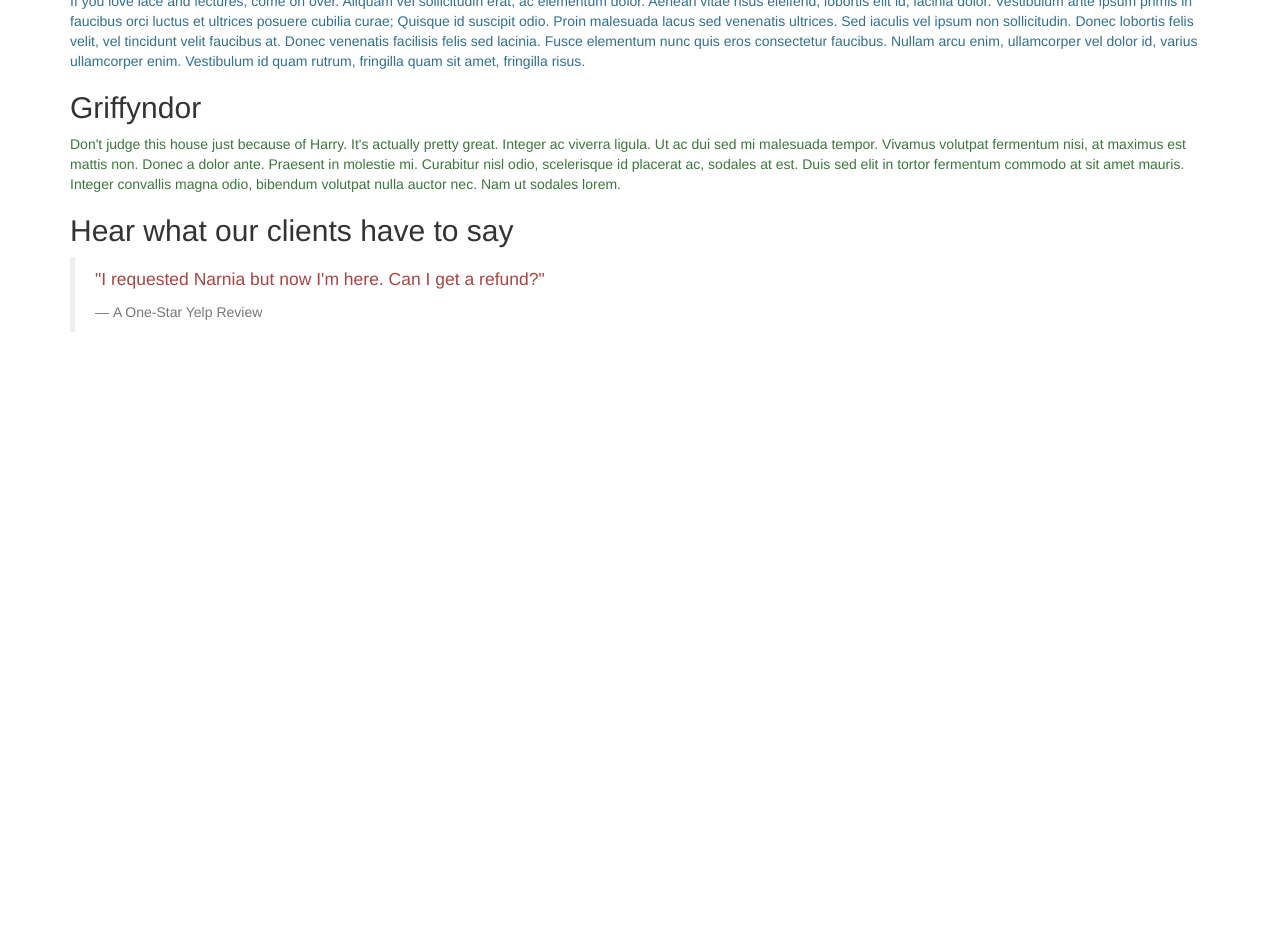
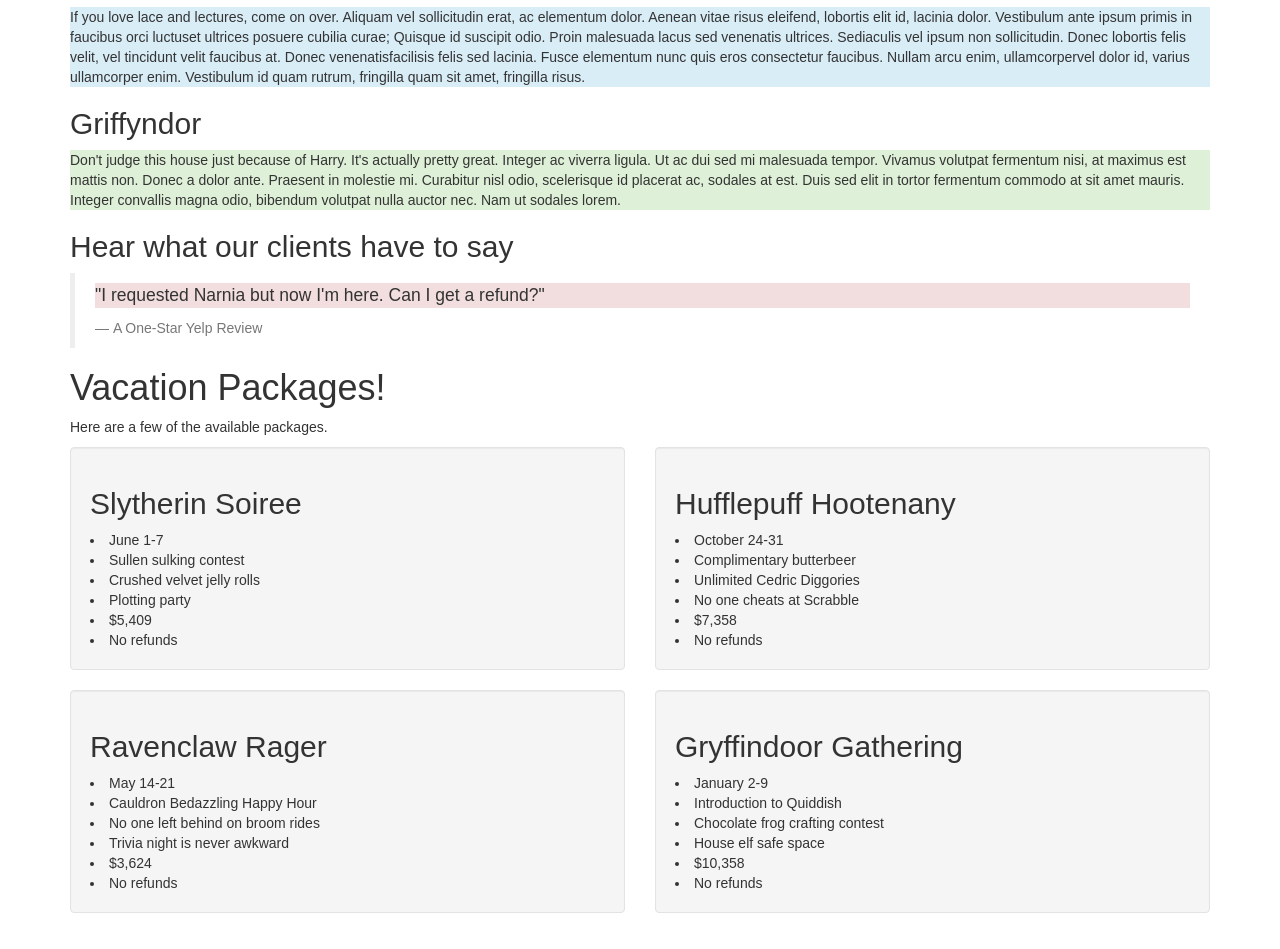
Before and after one commit to michelle-david/vacation, a plain HTML site: page index.html in a window 1280 px wide. Shown: the part 742-1691 px from the top of the page. Before the commit the page ends 1094 px from the top, so only its background shows below. Drawn offline with Linux system fonts and the light colour scheme.

```diff
--- a/css/styles.css
+++ b/css/styles.css
@@ -0,0 +1,4 @@
+body {
+  font-family: fantasy;
+  margin: 16px;
+}
--- a/index.html
+++ b/index.html
@@ -1,8 +1,10 @@
 <!DOCTYPE html>
 <html>
+
 <head>
   <title>Vacation at Hogwarts</title>
   <link href="css/bootstrap.css" rel="stylesheet" type="text/css">
+  <link href="css/styles.css" rel="stylesheet" type="text/css">
 </head>
 <body>
   <div class="container">
@@ -20,18 +22,87 @@
       </h3>
     </div>
     <h2>Slytherin</h2>
-        <p class="text-info">This house is where the elite meet to cre-eat murder! Lorem ipsum dolor sit amet, consectetur adipiscing elit. Ut sem nisi, eleifend quis vestibulum egestas, ornare ac ante. Mauris vitae suscipit nunc. Praesent consequat purus quis sagittis convallis. Vivamus ullamcorper tortor sed interdum pharetra. Aliquam euismod arcu quis interdum aliquam. Nam ac purus in tellus fringilla sollicitudin. Morbi interdum viverra tortor eu consectetur. Sed in risus tempor, rhoncus mi id, luctus felis.</p>
+    <p class="bg-info">This house is where the elite meet to cre-eat murder! Lorem ipsum dolor sit amet,
+      consecteturadipiscing elit. Ut sem nisi, eleifend quis vestibulum egestas, ornare ac ante. Mauris vitae suscipit
+      nunc. Praesent consequat purus quis sagittis convallis. Vivamus ullamcorper tortor sed interdum pharetra.
+      Aliquameuismod arcu quis interdum aliquam. Nam ac purus in tellus fringilla sollicitudin. Morbi interdum viverra
+      tortoreu consectetur. Sed in risus tempor, rhoncus mi id, luctus felis.</p>
     <h2>Hufflepuff</h2>
-        <p class="text-danger">Strong and sweet this is where you meet! Duis condimentum vulputate sapien ut lacinia. Pellentesque eu neque eu turpis blandit venenatis. Donec non finibus felis. Sed nec ipsum luctus, pretium velit eu, suscipit diam. Aliquam et convallis metus. Cras efficitur ligula et leo porta porttitor. Donec interdum orci ex, eget imperdiet lectus molestie a. Mauris vulputate cursus lorem nec tempor. Aliquam vitae nisi turpis. Nunc in congue ante. Suspendisse potenti. Donec nunc enim, sagittis ut erat sollicitudin, tempor tempus neque.</p>
+    <p class="bg-danger">Strong and sweet this is where you meet! Duis condimentum vulputate sapien ut
+      lacinia.Pellentesque eu neque eu turpis blandit venenatis. Donec non finibus felis. Sed nec ipsum luctus, pretium
+      veliteu, suscipit diam. Aliquam et convallis metus. Cras efficitur ligula et leo porta porttitor. Donec interdum
+      orciex, eget imperdiet lectus molestie a. Mauris vulputate cursus lorem nec tempor. Aliquam vitae nisi turpis.
+      Nunc incongue ante. Suspendisse potenti. Donec nunc enim, sagittis ut erat sollicitudin, tempor tempus neque.</p>
     <h2>Ravenclaw</h2>
-        <p class="text-info">If you love lace and lectures, come on over. Aliquam vel sollicitudin erat, ac elementum dolor. Aenean vitae risus eleifend, lobortis elit id, lacinia dolor. Vestibulum ante ipsum primis in faucibus orci luctus et ultrices posuere cubilia curae; Quisque id suscipit odio. Proin malesuada lacus sed venenatis ultrices. Sed iaculis vel ipsum non sollicitudin. Donec lobortis felis velit, vel tincidunt velit faucibus at. Donec venenatis facilisis felis sed lacinia. Fusce elementum nunc quis eros consectetur faucibus. Nullam arcu enim, ullamcorper vel dolor id, varius ullamcorper enim. Vestibulum id quam rutrum, fringilla quam sit amet, fringilla risus.</p>
+    <p class="bg-info">If you love lace and lectures, come on over. Aliquam vel sollicitudin erat, ac elementum dolor.
+      Aenean vitae risus eleifend, lobortis elit id, lacinia dolor. Vestibulum ante ipsum primis in faucibus orci
+      luctuset ultrices posuere cubilia curae; Quisque id suscipit odio. Proin malesuada lacus sed venenatis ultrices.
+      Sediaculis vel ipsum non sollicitudin. Donec lobortis felis velit, vel tincidunt velit faucibus at. Donec
+      venenatisfacilisis felis sed lacinia. Fusce elementum nunc quis eros consectetur faucibus. Nullam arcu enim,
+      ullamcorpervel dolor id, varius ullamcorper enim. Vestibulum id quam rutrum, fringilla quam sit amet, fringilla
+      risus.</p>
     <h2>Griffyndor</h2>
-          <p class="text-success">Don't judge this house just because of Harry. It's actually pretty great. Integer ac viverra ligula. Ut ac dui sed mi malesuada tempor. Vivamus volutpat fermentum nisi, at maximus est mattis non. Donec a dolor ante. Praesent in molestie mi. Curabitur nisl odio, scelerisque id placerat ac, sodales at est. Duis sed elit in tortor fermentum commodo at sit amet mauris. Integer convallis magna odio, bibendum volutpat nulla auctor nec. Nam ut sodales lorem.</p>
+    <p class="bg-success">Don't judge this house just because of Harry. It's actually pretty great. Integer ac viverra
+      ligula. Ut ac dui sed mi malesuada tempor. Vivamus volutpat fermentum nisi, at maximus est mattis non. Donec a
+      dolor ante. Praesent in molestie mi. Curabitur nisl odio, scelerisque id placerat ac, sodales at est. Duis sed
+      elit in tortor fermentum commodo at sit amet mauris. Integer convallis magna odio, bibendum volutpat nulla auctor
+      nec. Nam ut sodales lorem.</p>
     <h2>Hear what our clients have to say</h2>
     <blockquote>
-        <p class="text-danger">"I requested Narnia but now I'm here. Can I get a refund?"</p>
+      <p class="bg-danger">"I requested Narnia but now I'm here. Can I get a refund?"</p>
       <footer>A One-Star Yelp Review</footer>
     </blockquote>
+    <h1>Vacation Packages!</h1>
+    <p>Here are a few of the available packages.</p>
+    <div class="row">
+      <div class="col-md-6">
+        <div class="well">
+          <h2>Slytherin Soiree</h2>
+          <li>June 1-7</li>
+          <li>Sullen sulking contest</li>
+          <li>Crushed velvet jelly rolls</li>
+          <li>Plotting party</li>
+          <li>$5,409</li>
+          <li>No refunds</li>
+        </div>
+      </div>
+  <div class="col-md-6">
+    <div class="well">
+      <h2>Hufflepuff Hootenany</h2>
+      <li>October 24-31</li>
+      <li>Complimentary butterbeer</li>
+      <li>Unlimited Cedric Diggories</li>
+      <li>No one cheats at Scrabble</li>
+      <li>$7,358</li>
+      <li>No refunds</li>
+    </div>
+  </div>
+  </div>
+  <div class="row">
+    <div class="col-md-6">
+      <div class="well">
+        <h2>Ravenclaw Rager</h2>
+        <li>May 14-21</li>
+        <li>Cauldron Bedazzling Happy Hour</li>
+        <li>No one left behind on broom rides</li>
+        <li>Trivia night is never awkward</li>
+        <li>$3,624</li>
+        <li>No refunds</li>
+      </div>
+    </div>
+    <div class="col-md-6">
+      <div class="well">
+        <h2>Gryffindoor Gathering</h2>
+        <li>January 2-9</li>
+        <li>Introduction to Quiddish</li>
+        <li>Chocolate frog crafting contest</li>
+        <li>House elf safe space</li>
+        <li>$10,358</li>
+        <li>No refunds</li>
+      </div>
+    </div>
+  </div>
   </div>
 </body>
+
 </html>
```
Lines whose indentation alone changed are shown as unchanged.
